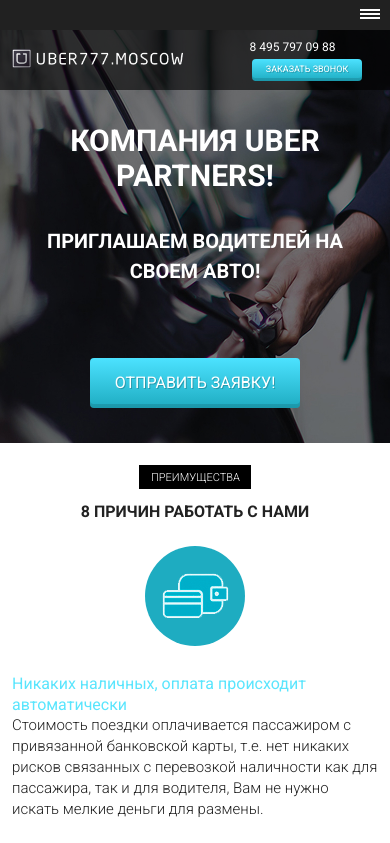
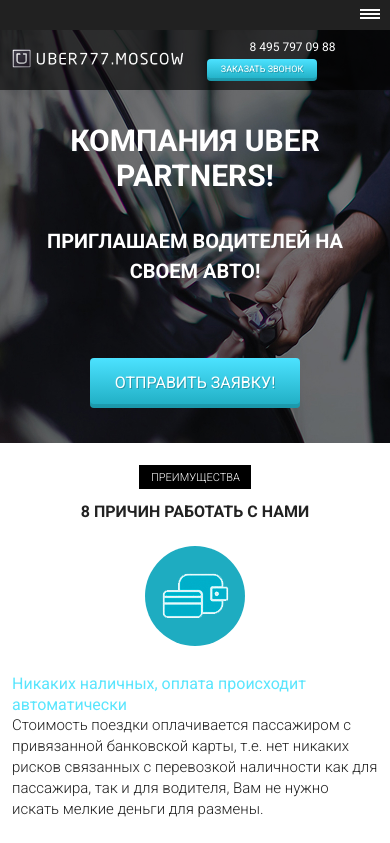
Before and after one commit to ValentinaChistyakova/valentinachistyakova8.github.io, a plain HTML site: page index.html in a window 390 px wide. Shown: the top 843 px of the page. Drawn offline with Linux system fonts and the light colour scheme; a script that the page names is missing; files whose address does not match are found by name.

Commit message:
Update style.css

```diff
--- a/css/style.css
+++ b/css/style.css
@@ -952,7 +952,6 @@ footer a:hover {
     height: 22px;
     font-size: 9px;
     margin-top: 6px;
-    margin-left: 45px;
   }
   /* line 195, ../project/src/sass/_media.sass */
   .subheader_btn:hover {
```
